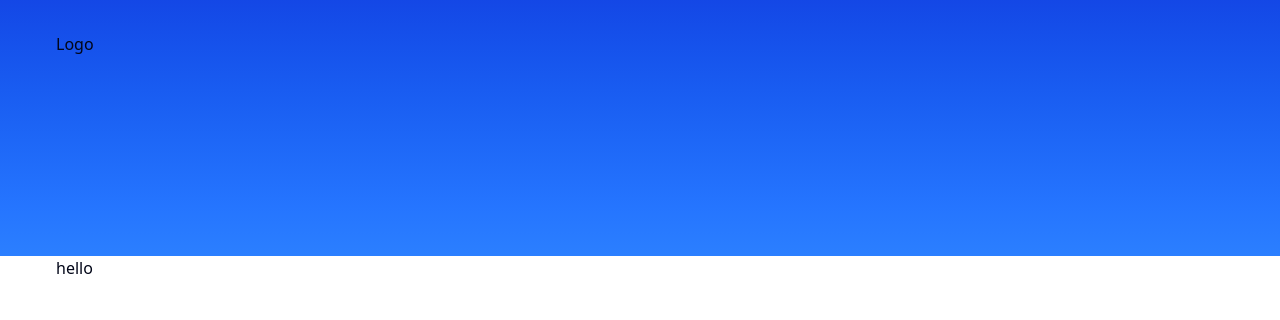
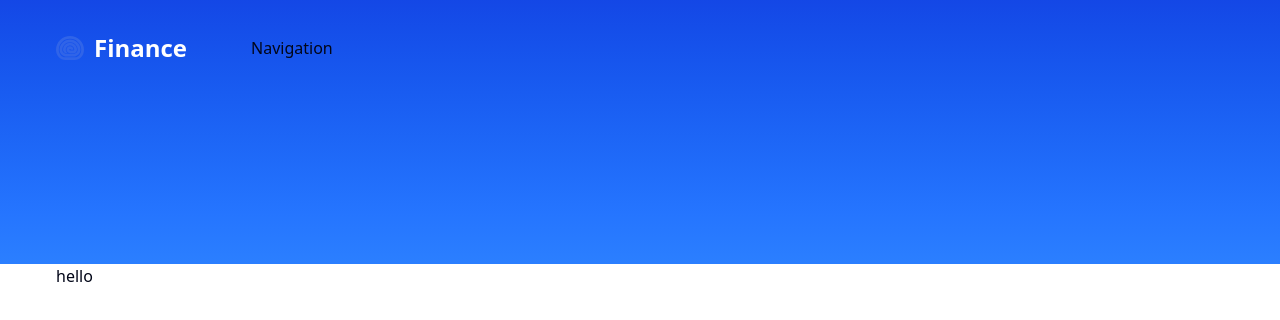
Before and after one commit to saniyafarzindeveloper/finance, a Next.js app: page / in a window 1280 px wide. Shown: the top 320 px of the page. Built offline with nearby package versions, Linux system fonts and the light colour scheme.

Commit message:
added logo & navigation

```diff
--- a/components/headerlogo.tsx
+++ b/components/headerlogo.tsx
@@ -4,8 +4,9 @@ import Image from "next/image"
 export default function HeaderLogo() {
   return (
     <Link href="/">
-    <div>
-        Logo
+    <div className="items-center hidden lg:flex">
+       <Image src="/logo.svg" alt="logo" width={28} height={28} />
+       <p className="font-semibold text-white text-2xl ml-2.5">Finance</p>
     </div>
     </Link>
   )
--- /dev/null
+++ b/components/navigation.tsx
@@ -0,0 +1,11 @@
+'use client'
+
+const routes = [
+
+]
+
+export default function Navigation() {
+  return (
+    <div>Navigation</div>
+  )
+}
--- a/components/ui/header.tsx
+++ b/components/ui/header.tsx
@@ -1,5 +1,6 @@
 import React from "react";
 import HeaderLogo from "../headerlogo";
+import Navigation from "../navigation";
 
 export default function Header() {
   return (
@@ -8,6 +9,7 @@ export default function Header() {
         <div className="w-full flex items-center justify-between mb-14 ">
           <div className="flex items-center lg:gap-x-16">
             <HeaderLogo />
+            <Navigation />
           </div>
         </div>
       </div>
```
Also changed, not shown: public/logo.svg (added).
